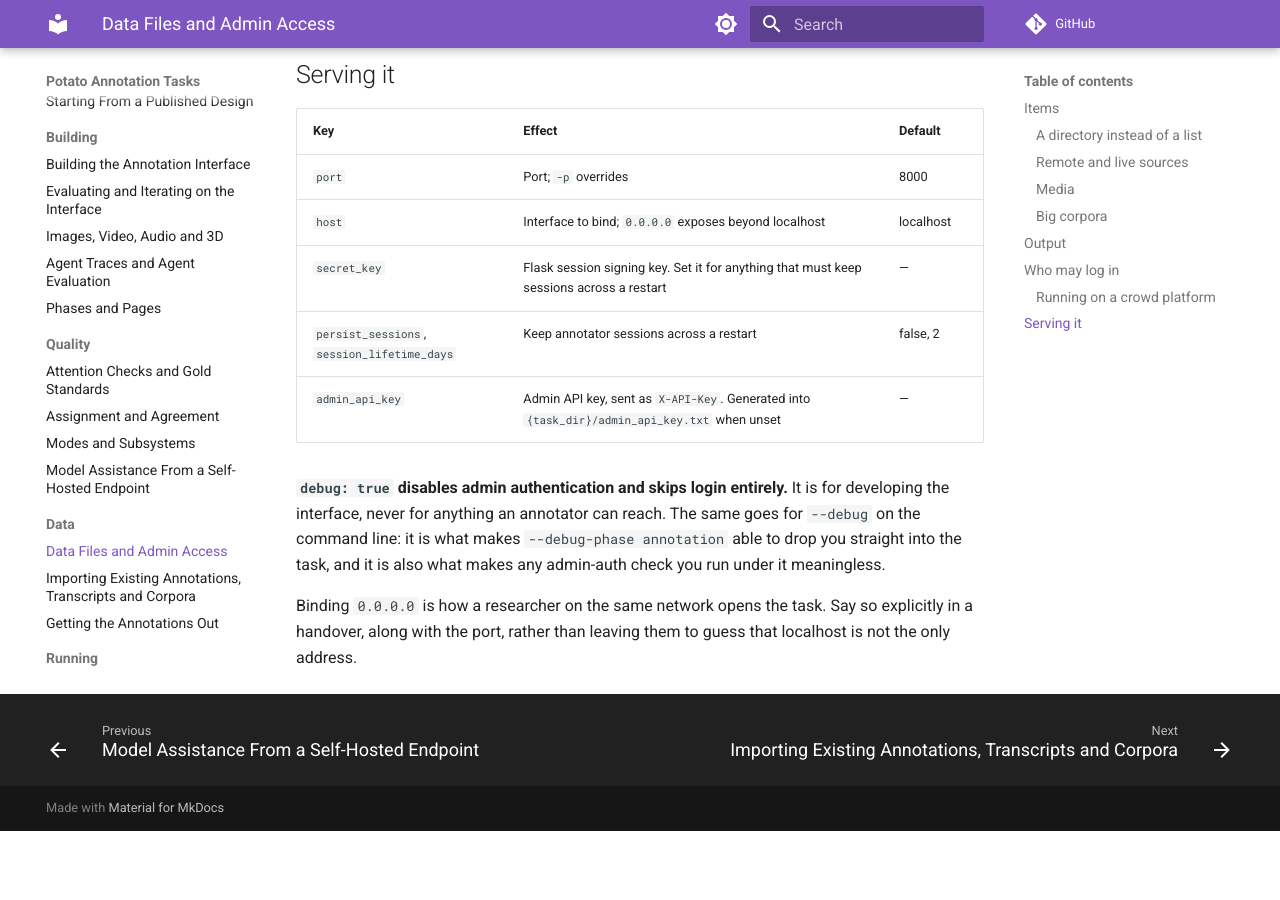
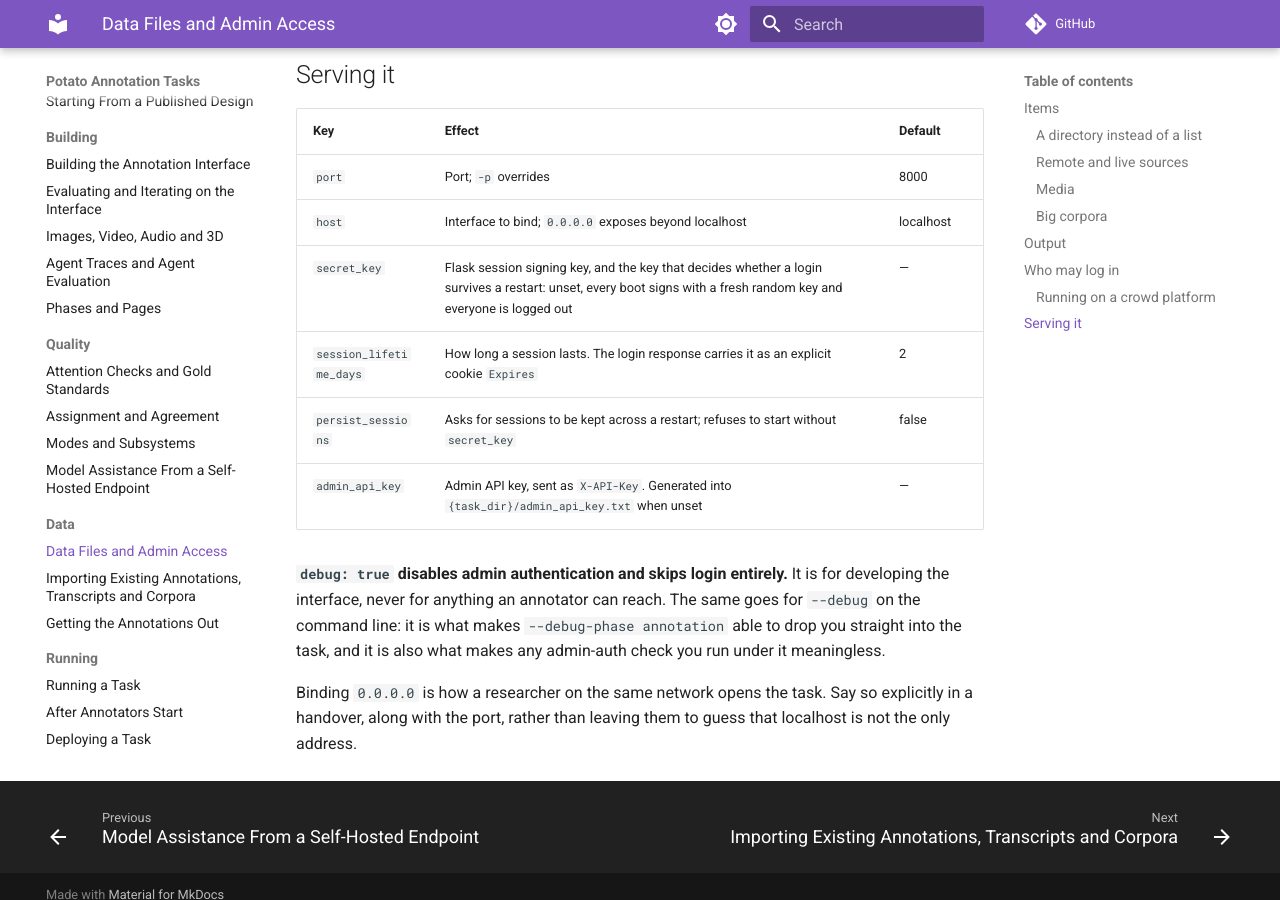
Before and after one commit to davidjurgens/potato-skill, an MkDocs documentation site: the page built from docs/data-and-access.md, in a window 1280 px wide and 900 px high, scrolled down 5232 px. Built offline with MkDocs 1.6.1 and Material for MkDocs 9.7.7, drawn with Linux system fonts in a browser that asks for light colours; comment, search, counter and statistics services are not loaded; before the commit the page ends 6063 px from its top, so only the background shows below that.

Commit message:
docs(sessions): secret_key is what survives a restart, not persist_sessions
The row credited persist_sessions with keeping logins across a restart. Measured
on one config file with only the key varied: secret_key alone survived a full
stop and start with the same cookie jar and no re-login; without it the same
request came back 401 No active session. And the cookie Expires tracks
session_lifetime_days independently of persist_sessions - both 2 days by
default, 7 when set.

Co-Authored-By: Claude Opus 5 (1M context) <noreply@anthropic.com>
Claude-Session: https://claude.ai/code/session_01PJAwjvg871XGFuA8khHbjC

```diff
--- a/docs/data-and-access.md
+++ b/docs/data-and-access.md
@@ -245,8 +245,9 @@ restart.
 |---|---|---|
 | `port` | Port; `-p` overrides | 8000 |
 | `host` | Interface to bind; `0.0.0.0` exposes beyond localhost | localhost |
-| `secret_key` | Flask session signing key. Set it for anything that must keep sessions across a restart | — |
-| `persist_sessions`, `session_lifetime_days` | Keep annotator sessions across a restart | false, 2 |
+| `secret_key` | Flask session signing key, and the key that decides whether a login survives a restart: unset, every boot signs with a fresh random key and everyone is logged out | — |
+| `session_lifetime_days` | How long a session lasts. The login response carries it as an explicit cookie `Expires` | 2 |
+| `persist_sessions` | Asks for sessions to be kept across a restart; refuses to start without `secret_key` | false |
 | `admin_api_key` | Admin API key, sent as `X-API-Key`. Generated into `{task_dir}/admin_api_key.txt` when unset | — |
 
 **`debug: true` disables admin authentication and skips login entirely.** It is
```
Also changed, not shown: skills/potato-tasks/references/data-and-access.md (+3 -2 lines).
